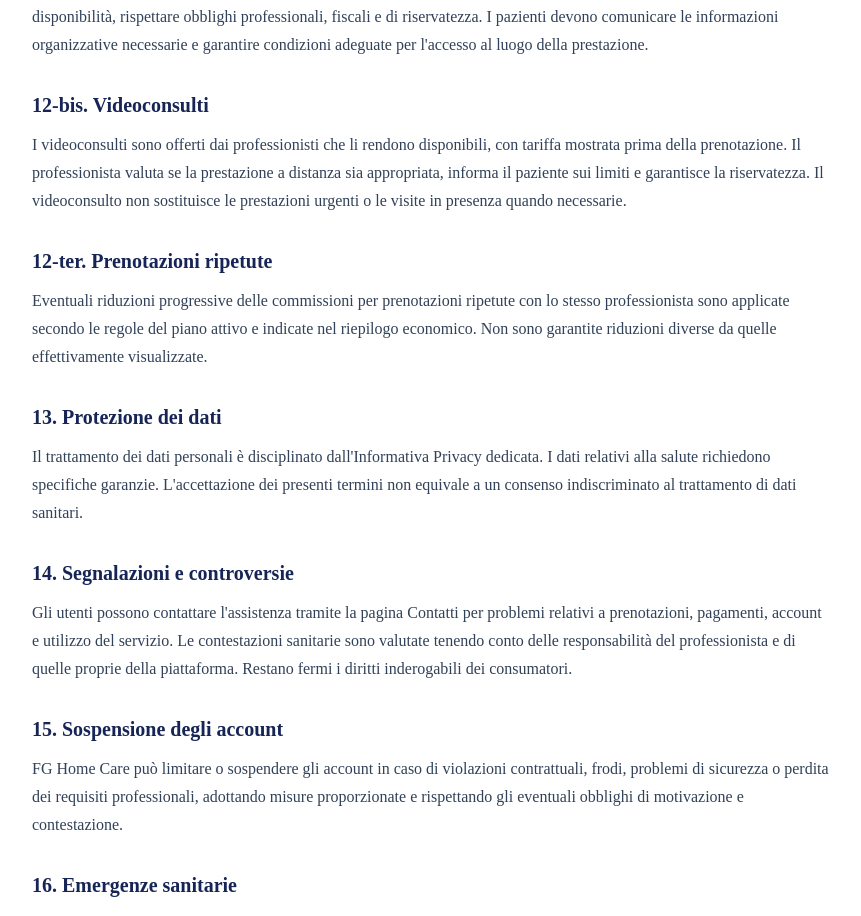
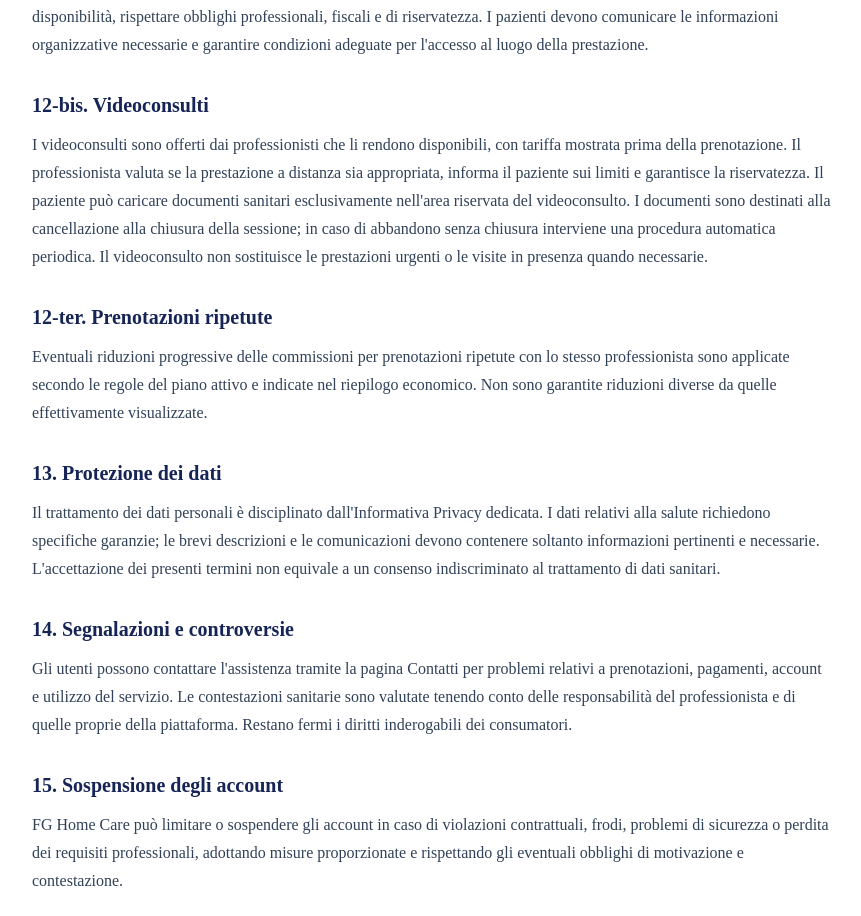
Before and after one commit to Francescogenovese9-oss/fg-home-care, a Next.js app: page /termini-e-condizioni in a window 1280 px wide. Shown: the part 2342-3258 px from the top of the page, without its empty margins (208-1069 px from the left). Built offline with nearby package versions, Linux system fonts and the light colour scheme; no server answers.

Commit message:
Align legal service texts with videoconsult document deletion and data minimization

```diff
--- a/app/termini-e-condizioni/page.tsx
+++ b/app/termini-e-condizioni/page.tsx
@@ -15,9 +15,9 @@ const sections = [
   {"title":"10. Piano PREMIUM","text":"Il piano PREMIUM prevede un canone di 19,90 € al mese e una commissione ordinaria dell'8% sulle prestazioni prenotate e pagate tramite la piattaforma. Include maggiore visibilità, badge Premium, statistiche avanzate e supporto prioritario, nei limiti delle funzionalità effettivamente disponibili. Il trattamento fiscale applicabile è indicato nelle informazioni economiche prima della sottoscrizione."},
   {"title":"11. Rinnovo e disdetta PREMIUM","text":"L'abbonamento PREMIUM è ricorrente con rinnovo mensile automatico, salvo disdetta. Il professionista può gestirlo dall'area riservata tramite il portale Stripe. La disdetta ordinaria ha effetto alla fine del periodo già pagato; fino ad allora permangono i vantaggi PREMIUM. Alla cessazione, il profilo torna al piano BASIC, con commissione ordinaria del 15% sulle nuove prenotazioni. Eventuali rimborsi del canone e mancati pagamenti sono soggetti alle condizioni applicabili e alla legge."},
   {"title":"12. Obblighi degli utenti","text":"Gli utenti devono usare la piattaforma lecitamente e fornire informazioni corrette. I professionisti devono aggiornare tariffe e disponibilità, rispettare obblighi professionali, fiscali e di riservatezza. I pazienti devono comunicare le informazioni organizzative necessarie e garantire condizioni adeguate per l'accesso al luogo della prestazione."},
-  {"title":"12-bis. Videoconsulti","text":"I videoconsulti sono offerti dai professionisti che li rendono disponibili, con tariffa mostrata prima della prenotazione. Il professionista valuta se la prestazione a distanza sia appropriata, informa il paziente sui limiti e garantisce la riservatezza. Il videoconsulto non sostituisce le prestazioni urgenti o le visite in presenza quando necessarie."},
+  {"title":"12-bis. Videoconsulti","text":"I videoconsulti sono offerti dai professionisti che li rendono disponibili, con tariffa mostrata prima della prenotazione. Il professionista valuta se la prestazione a distanza sia appropriata, informa il paziente sui limiti e garantisce la riservatezza. Il paziente può caricare documenti sanitari esclusivamente nell'area riservata del videoconsulto. I documenti sono destinati alla cancellazione alla chiusura della sessione; in caso di abbandono senza chiusura interviene una procedura automatica periodica. Il videoconsulto non sostituisce le prestazioni urgenti o le visite in presenza quando necessarie."},
   {"title":"12-ter. Prenotazioni ripetute","text":"Eventuali riduzioni progressive delle commissioni per prenotazioni ripetute con lo stesso professionista sono applicate secondo le regole del piano attivo e indicate nel riepilogo economico. Non sono garantite riduzioni diverse da quelle effettivamente visualizzate."},
-  {"title":"13. Protezione dei dati","text":"Il trattamento dei dati personali è disciplinato dall'Informativa Privacy dedicata. I dati relativi alla salute richiedono specifiche garanzie. L'accettazione dei presenti termini non equivale a un consenso indiscriminato al trattamento di dati sanitari."},
+  {"title":"13. Protezione dei dati","text":"Il trattamento dei dati personali è disciplinato dall'Informativa Privacy dedicata. I dati relativi alla salute richiedono specifiche garanzie; le brevi descrizioni e le comunicazioni devono contenere soltanto informazioni pertinenti e necessarie. L'accettazione dei presenti termini non equivale a un consenso indiscriminato al trattamento di dati sanitari."},
   {"title":"14. Segnalazioni e controversie","text":"Gli utenti possono contattare l'assistenza tramite la pagina Contatti per problemi relativi a prenotazioni, pagamenti, account e utilizzo del servizio. Le contestazioni sanitarie sono valutate tenendo conto delle responsabilità del professionista e di quelle proprie della piattaforma. Restano fermi i diritti inderogabili dei consumatori."},
   {"title":"15. Sospensione degli account","text":"FG Home Care può limitare o sospendere gli account in caso di violazioni contrattuali, frodi, problemi di sicurezza o perdita dei requisiti professionali, adottando misure proporzionate e rispettando gli eventuali obblighi di motivazione e contestazione."},
   {"title":"16. Emergenze sanitarie","text":"FG Home Care non è un servizio di emergenza. In caso di emergenza sanitaria contattare il 112 o i servizi territoriali competenti."},
```
